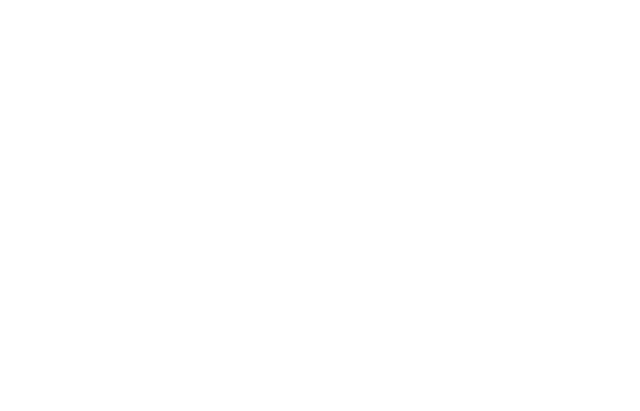
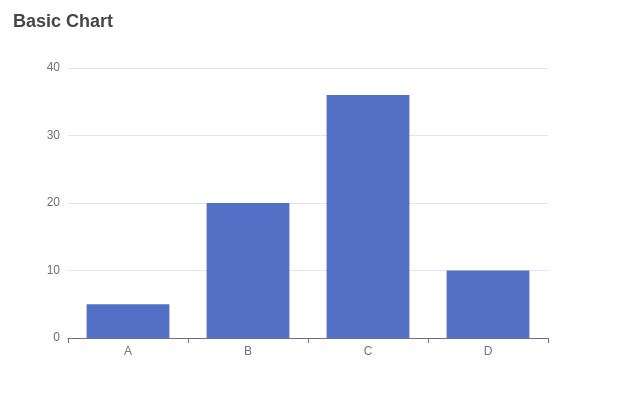
Before and after one commit to cohenmatt/cohenmatt.com, a plain HTML site: page index.html in a window 1280 px wide. Shown: the whole page, without its empty margins (0-640 px from the left). Drawn offline with nearby package versions, Linux system fonts and the light colour scheme.

Commit message:
update echarts to include styling, options

```diff
--- a/index.html
+++ b/index.html
@@ -3,10 +3,41 @@
   <head>
     <title>Apache ECharts Basic Example</title>
     <meta charset="UTF-8" />
+    <style>
+      #chart-container {
+        width: 600px; /* Set width */
+        height: 400px; /* Set height */
+      }
+    </style>
   </head>
 
   <body>
     <div id="chart-container"></div>
     <script src="https://cdn.jsdelivr.net/npm/echarts@5/dist/echarts.min.js"></script>
+    <script>
+      // Initialize the chart
+      var chart = echarts.init(document.getElementById("chart-container"));
+
+      // Set chart options
+      var option = {
+        title: {
+          text: "Basic Chart",
+        },
+        tooltip: {},
+        xAxis: {
+          data: ["A", "B", "C", "D"],
+        },
+        yAxis: {},
+        series: [
+          {
+            type: "bar",
+            data: [5, 20, 36, 10],
+          },
+        ],
+      };
+
+      // Render the chart
+      chart.setOption(option);
+    </script>
   </body>
 </html>
```
